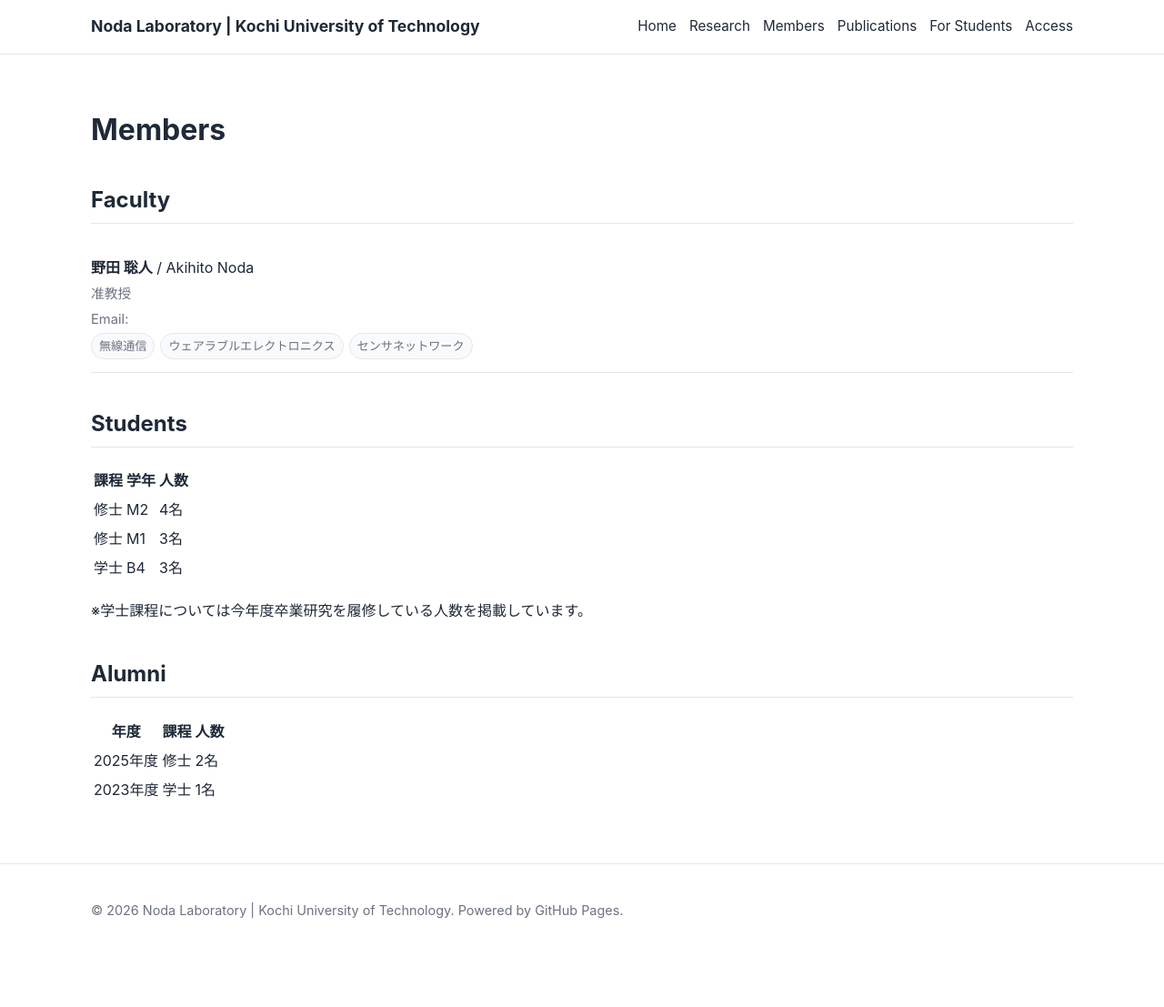
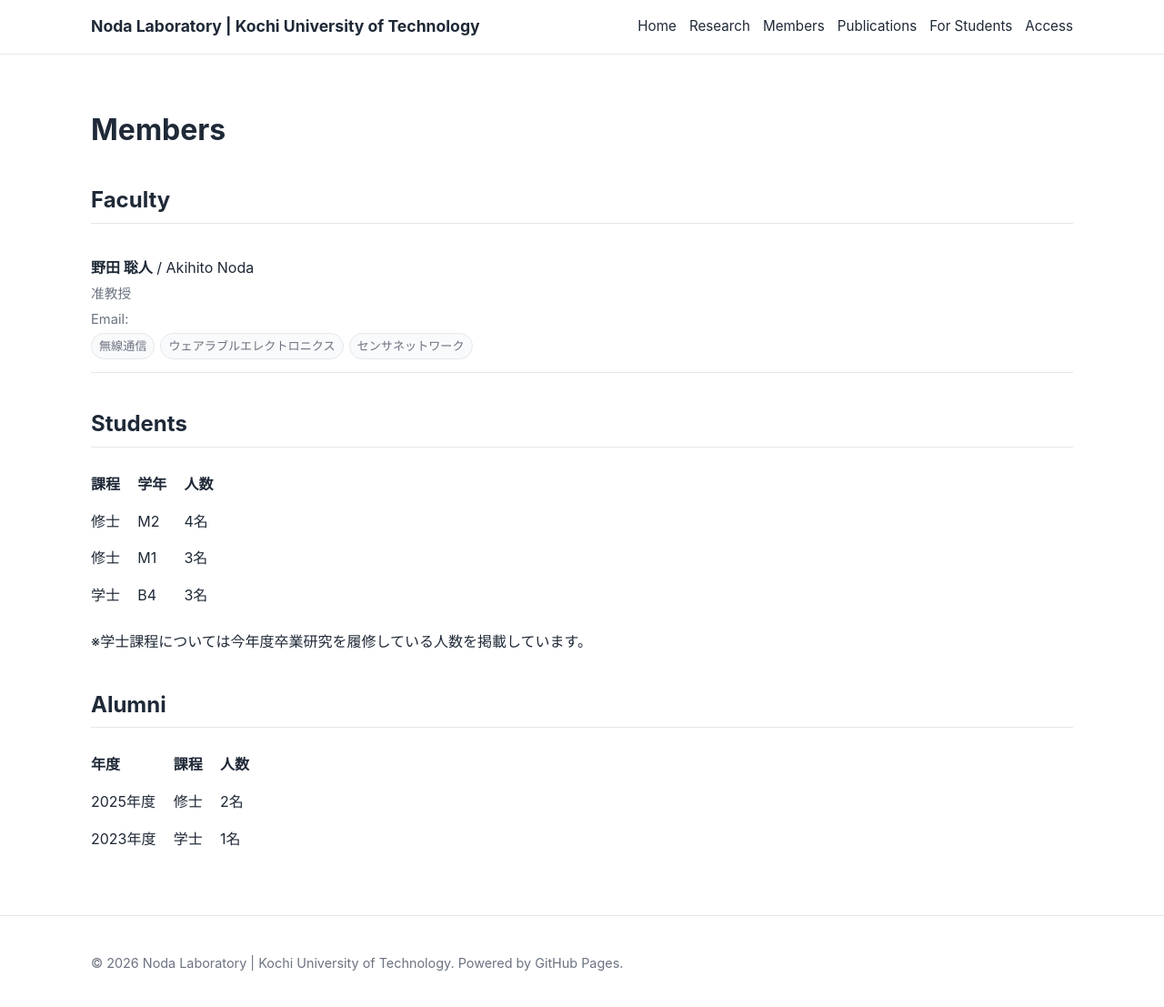
Before and after one commit to akihito-noda/lab-website, a Jekyll site: the page built from members.md, in a window 1280 px wide and 1109 px high. Shown: the whole window at 91% size. Built offline with Jekyll 4.4.1, drawn with Linux system fonts in a browser that asks for light colours.

Commit message:
Update style.css

```diff
--- a/assets/css/style.css
+++ b/assets/css/style.css
@@ -151,3 +151,20 @@ a { color: var(--link); }
   .site-nav { justify-content: flex-start; }
   .hero { padding: 36px 22px; }
 }
+
+.member-table {
+  border-collapse: collapse;
+}
+
+.member-table th,
+.member-table td {
+  padding: 0.4rem 1.2rem 0.4rem 0;
+  text-align: left;
+  vertical-align: top;
+  white-space: nowrap;
+}
+
+.member-table th:last-child,
+.member-table td:last-child {
+  padding-right: 0;
+}
```
